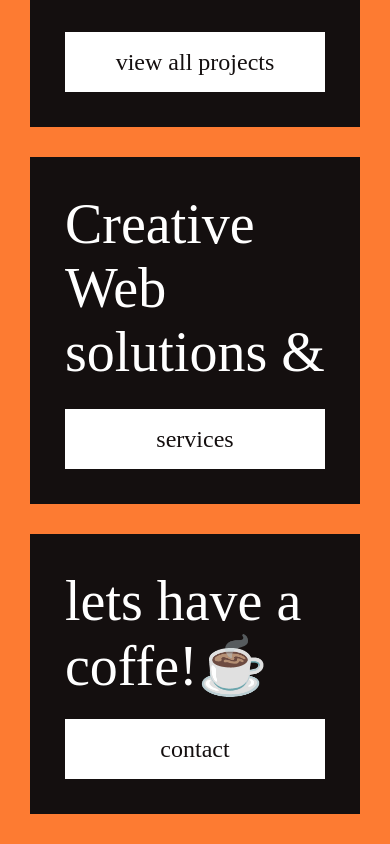
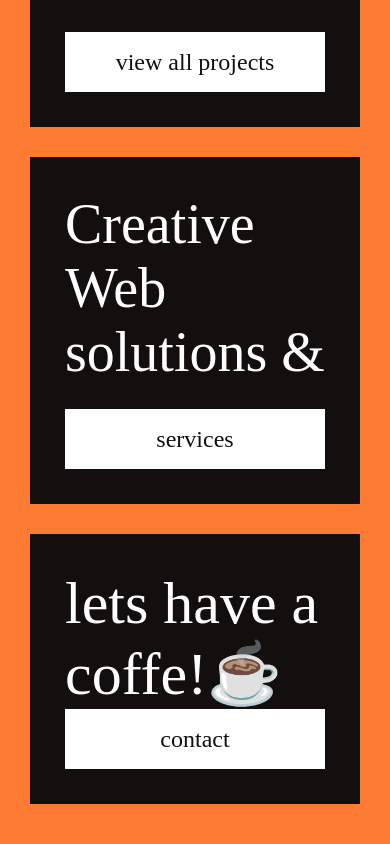
Before and after one commit to lucashildever/portfolio-website, a React (Vite) app: page / in a window 390 px wide. Shown: the part 1289-2133 px from the top of the page. Built offline with nearby package versions, Linux system fonts and the light colour scheme; a web font is replaced by a local one.

Commit message:
home sections style updates

```diff
--- a/src/components/home/about-section/about-section.scss
+++ b/src/components/home/about-section/about-section.scss
@@ -57,16 +57,13 @@
     }
 
     @media screen and (max-width: 1000px) {
-        width: calc(100vw - 60px);
+        width: calc(100% - 60px);
         height: auto;
         margin-right: 30px;
         margin-left: 30px;
         margin-top: 30px;
 
-        a.white-btn {
-            font-size: 0.6rem;
-            height: 60px;
-        }
+        a.white-btn { @include whiteBtnResponsive; }
 
         div.about-section-content {
             min-height: 120px;
@@ -77,7 +74,7 @@
                 display: block;
                 max-width: 80%;
                 margin-top: 10px;
-                font-size: 1.4rem;
+                font-size: $title-responsive;
             }
         }
     }
--- a/src/components/home/contact-section/contact-section.scss
+++ b/src/components/home/contact-section/contact-section.scss
@@ -7,9 +7,14 @@
     padding: 35px;
     height: calc(25vh - 30px);
 
-    h2 {
-        margin-left: 35px;
-        font-size: $title-font-size;
+    div.contact-section-txt {
+        width: 68%;
+        display: flex;
+        justify-content: center;
+
+        h2 {
+           font-size: $title-font-size;
+        }
     }
 
     a.contact-btn {
@@ -24,15 +29,10 @@
         flex-direction: column-reverse;
         align-items: center;
 
-        a.white-btn {
-            width: 100%;
-            font-size: 0.6rem;
-            height: 60px;
-        }
+        a.white-btn { @include whiteBtnResponsive;}
 
-        h2 {
-            margin-left: 0px;
-            font-size: 1.4rem;
+        div.contact-section-txt h2 {
+            font-size: $title-responsive;
             margin-bottom: 20px;
         }
     }
--- a/src/components/home/project-section/project-section.scss
+++ b/src/components/home/project-section/project-section.scss
@@ -76,9 +76,7 @@
             flex-direction: column;
             align-items: center;
 
-            h1 {
-                font-size: 2.6rem;
-            }
+            h1 { font-size: $big-title-responsive; }
 
             div.project-sec-img {
                 width: 100%;
@@ -89,15 +87,11 @@
             }
 
             p {
-                font-size: 0.6rem;
+                font-size: $txt-responsive;
                 margin-bottom: 35px;
             }
 
-            a.white-btn {
-                width: 100%;
-                font-size: 0.6rem;
-                height: 60px;
-            }
+            a.white-btn { @include whiteBtnResponsive; }
         }
     }
 
```
